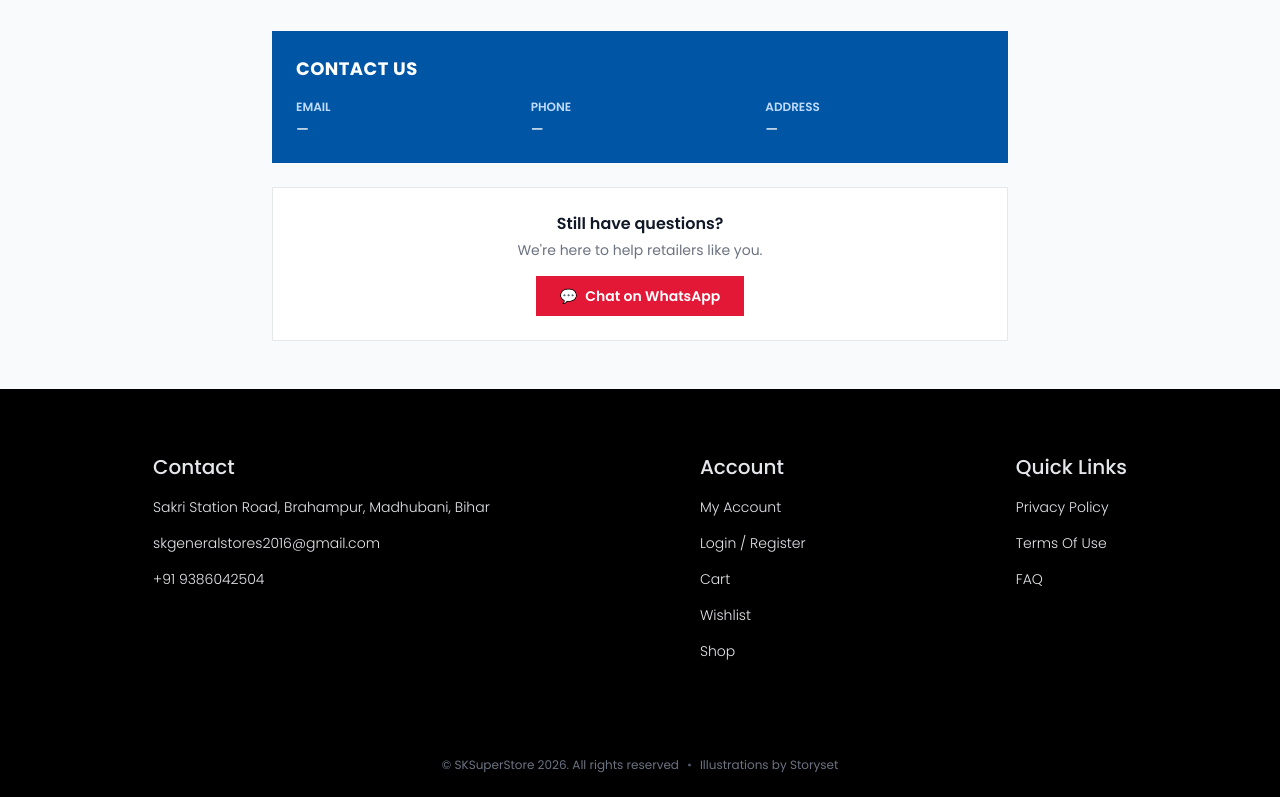
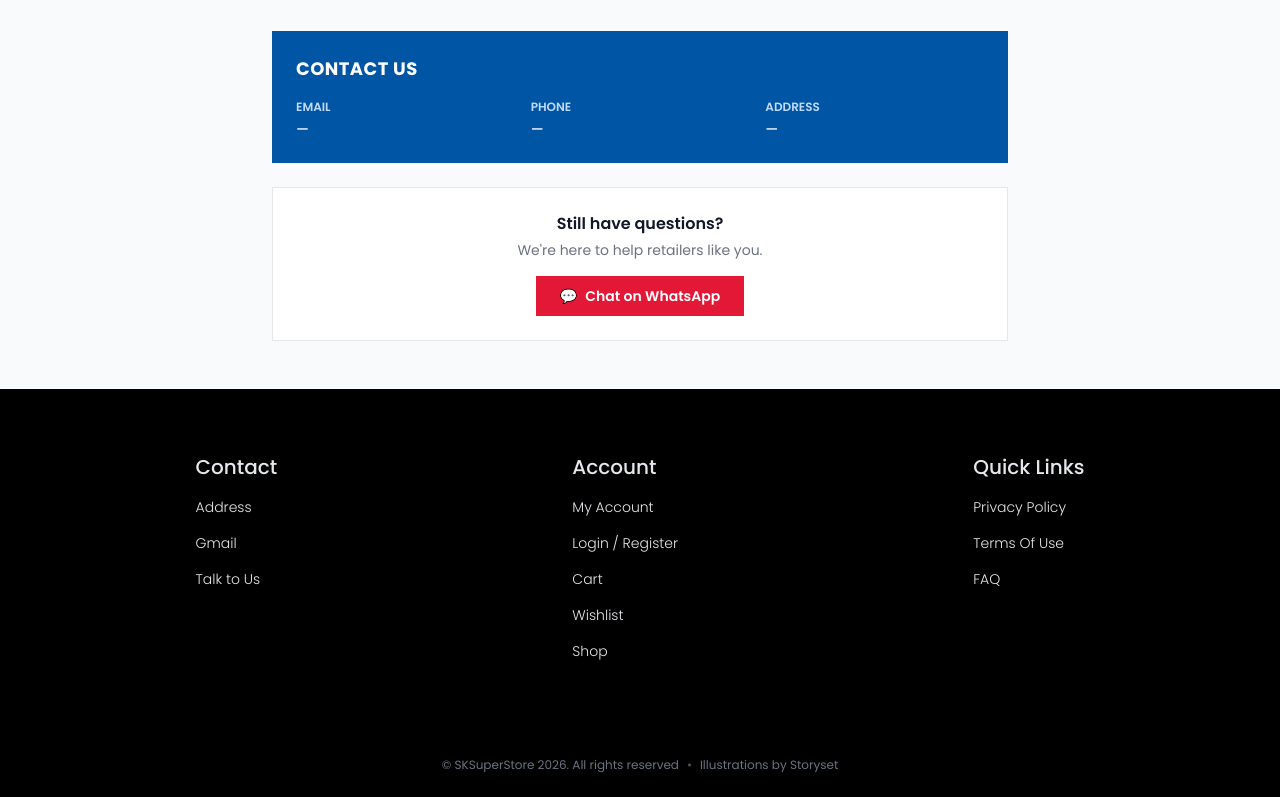
Before and after one commit to iron13114/sk-superstore, a React (Vite) app in the folder frontend/: page /faq in a window 1280 px wide. Shown: the part 1151-1948 px from the top of the page. Built offline with nearby package versions, Linux system fonts and the light colour scheme; no server answers.

Commit message:
redesigned footer

```diff
--- a/frontend/src/features/footer/Footer.jsx
+++ b/frontend/src/features/footer/Footer.jsx
@@ -24,10 +24,10 @@ export const Footer = () => {
                         {t('footer.address')}
                     </a>
                     <a href="mailto:skgeneralstores2016@gmail.com" className={linkClass}>
-                        skgeneralstores2016@gmail.com
+                        {t('footer.gmail')}
                     </a>
                     <a href="tel:9386042504" className={linkClass}>
-                        +91 9386042504
+                        {t('footer.call')}
                     </a>
                 </div>
 
--- a/frontend/src/features/homepage/components/Homepage.jsx
+++ b/frontend/src/features/homepage/components/Homepage.jsx
@@ -115,7 +115,6 @@ export const Homepage = () => {
 
             {/* 5. Main Product Catalog Section */}
             <div ref={productListRef} id="products-section">
-                <ScrollReveal y={30}>
                 <section className="max-w-7xl mx-auto px-3 sm:px-6 lg:px-8 py-6 sm:py-12 w-full border-t border-gray-200">
                     <div className="flex items-center justify-between mb-4 sm:mb-6">
                         <h2 className="text-lg sm:text-xl md:text-2xl font-bold text-gray-900">
@@ -124,7 +123,6 @@ export const Homepage = () => {
                     </div>
                     <ProductList />
                 </section>
-                </ScrollReveal>
             </div>
         </div>
     )
--- a/frontend/src/features/navigation/components/Navbar.jsx
+++ b/frontend/src/features/navigation/components/Navbar.jsx
@@ -224,13 +224,11 @@ export const Navbar = ({ isProductList = false }) => {
           width: 32px;
           height: 24px;
           background: transparent;
+          border: none;
+          padding: 0;
           cursor: pointer;
           display: block;
           flex-shrink: 0;
-        }
-
-        .burger input {
-          display: none;
         }
 
         .burger span {
@@ -244,6 +242,7 @@ export const Navbar = ({ isProductList = false }) => {
           left: 0;
           transform: rotate(0deg);
           transition: .25s ease-in-out;
+          pointer-events: none;
         }
 
         .burger span:nth-of-type(1) {
@@ -263,18 +262,18 @@ export const Navbar = ({ isProductList = false }) => {
           transform: translateY(-100%);
         }
 
-        .burger input:checked ~ span:nth-of-type(1) {
+        .burger.open span:nth-of-type(1) {
           transform: rotate(45deg);
           top: 1px;
           left: 4px;
         }
 
-        .burger input:checked ~ span:nth-of-type(2) {
+        .burger.open span:nth-of-type(2) {
           width: 0%;
           opacity: 0;
         }
 
-        .burger input:checked ~ span:nth-of-type(3) {
+        .burger.open span:nth-of-type(3) {
           transform: rotate(-45deg);
           top: 23px;
           left: 4px;
@@ -476,21 +475,17 @@ export const Navbar = ({ isProductList = false }) => {
 
             {/* Animated Burger Toggle */}
             {isProductList && (
-              <label
-                className="burger"
-                htmlFor="burger-filter-toggle"
+              <button
+                type="button"
+                onClick={handleToggleFilters}
+                className={`burger ${isProductFilterOpen ? 'open' : ''}`}
                 title={isProductFilterOpen ? t('navbar.closeFilters', 'Close filters') : t('navbar.openFilters', 'Open filters')}
+                aria-label="Toggle filters"
               >
-                <input
-                  type="checkbox"
-                  id="burger-filter-toggle"
-                  checked={Boolean(isProductFilterOpen)}
-                  onChange={handleToggleFilters}
-                />
                 <span></span>
                 <span></span>
                 <span></span>
-              </label>
+              </button>
             )}
 
             {/* Uiverse Search Bar */}
--- a/frontend/src/locales/en/translation.json
+++ b/frontend/src/locales/en/translation.json
@@ -67,7 +67,7 @@
   },
   "footer": {
     "contact": "Contact",
-    "address": "Sakri Station Road, Brahampur, Madhubani, Bihar",
+    "address": "Address",
     "account": "Account",
     "myAccount": "My Account",
     "loginRegister": "Login / Register",
@@ -78,7 +78,9 @@
     "privacyPolicy": "Privacy Policy",
     "termsOfUse": "Terms Of Use",
     "faq": "FAQ",
-    "allRightsReserved": "All rights reserved"
+    "allRightsReserved": "All rights reserved",
+    "gmail" : "Gmail",
+    "call" : "Talk to Us"
   },
   "productList": {
     "newArrivals": "New Arrivals",
--- a/frontend/src/locales/hindi/translation.json
+++ b/frontend/src/locales/hindi/translation.json
@@ -67,7 +67,7 @@
   },
   "footer": {
     "contact": "संपर्क करें",
-    "address": "सकरी स्टेशन रोड, ब्रह्मपुर, मधुबनी, बिहार",
+    "address": "पता",
     "account": "खाता",
     "myAccount": "मेरा खाता",
     "loginRegister": "लॉगिन / रजिस्टर",
@@ -78,7 +78,9 @@
     "privacyPolicy": "गोपनीयता नीति",
     "termsOfUse": "उपयोग की शर्तें",
     "faq": "सामान्य प्रश्न",
-    "allRightsReserved": "सर्वाधिकार सुरक्षित"
+    "allRightsReserved": "सर्वाधिकार सुरक्षित",
+    "gmail" : "Gmail",
+    "call" : "हमसे बात करें"
   },
   "productList": {
     "newArrivals": "नई आगमन",
```
Lines whose indentation alone changed are shown as unchanged.
